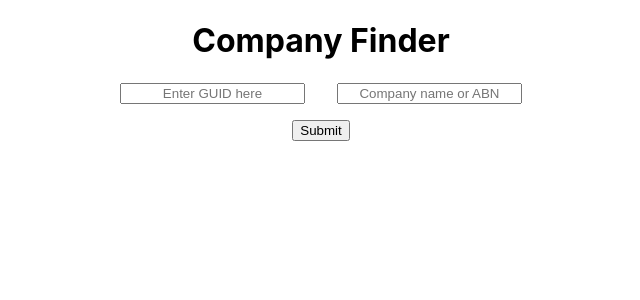
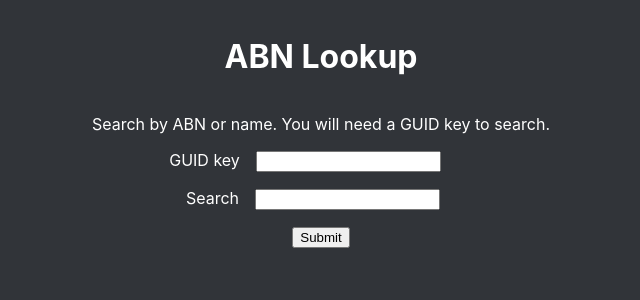
Before and after one commit to puyanwei/company-finder, a React (Create React App) app: page / in a window 1280 px wide. Shown: the top 300 px of the page, without its empty margins (319-959 px from the left). Built offline with nearby package versions, Linux system fonts and the light colour scheme.

Commit message:
Removed unused async keyword, styling page structure with css grid

```diff
--- a/src/App.scss
+++ b/src/App.scss
@@ -1,3 +1,5 @@
-.App {
+body {
 	text-align: center;
+	background-color: rgb(49, 52, 57);
+	color: white;
 }
--- a/src/pages/Home.jsx
+++ b/src/pages/Home.jsx
@@ -17,7 +17,7 @@ const Home = () => {
 		nameOrABNQueryURL();
 	};
 
-	const nameOrABNQueryURL = async () => {
+	const nameOrABNQueryURL = () => {
 		let query = queryValue.current.value;
 		let guid = guidValue.current.value;
 		let removeString;
@@ -60,11 +60,17 @@ const Home = () => {
 
 	return (
 		<div className="homepage-container">
-			<h1>Company Finder</h1>
+			<h1 className="homepage-title">ABN Lookup</h1>
+
+            <p className="homepage-description">Search by ABN or name. You will need a GUID key to search.</p>
 
 			<form onSubmit={(e) => handleSubmit(e)}>
-				<input type="text" placeholder="Enter GUID here" ref={guidValue} required />
-				<input type="text" placeholder="Company name or ABN" ref={queryValue} required />
+                <label>GUID key</label>
+				<input type="text" ref={guidValue} required />
+                <br/>
+                <label>Search</label>
+				<input type="text" ref={queryValue} required />
+                <br/>
 				<button type="submit">Submit</button>
 			</form>
 
--- a/src/pages/home.scss
+++ b/src/pages/home.scss
@@ -1,16 +1,37 @@
 .homepage-container {
+	display: grid;
+	grid-template-columns: 1fr 1fr;
+	// prettier-ignore
+	grid-template-areas:
+        "title title"
+        "desc desc"
+        "form form"
+        "button button"
+        "results results";
 	margin: 1rem;
 
+	.homepage-title {
+		grid-area: title;
+	}
+	.homepage-description {
+		grid-area: desc;
+	}
+
 	form {
+		grid-area: form;
+
 		input {
 			display: inline-block;
-			margin: 0 1rem;
+			margin: 0 1rem 1rem 1rem;
 			text-align: center;
 		}
 
+		input:nth-child(2) {
+			margin-right: 2rem;
+		}
+
 		button {
-			display: block;
-			margin: 1rem auto;
+			grid-area: button;
 		}
 	}
 
@@ -19,6 +40,7 @@
 	}
 
 	.results-container {
+		grid-area: results;
 		text-align: left;
 		.lookup {
 			color: red;
```
